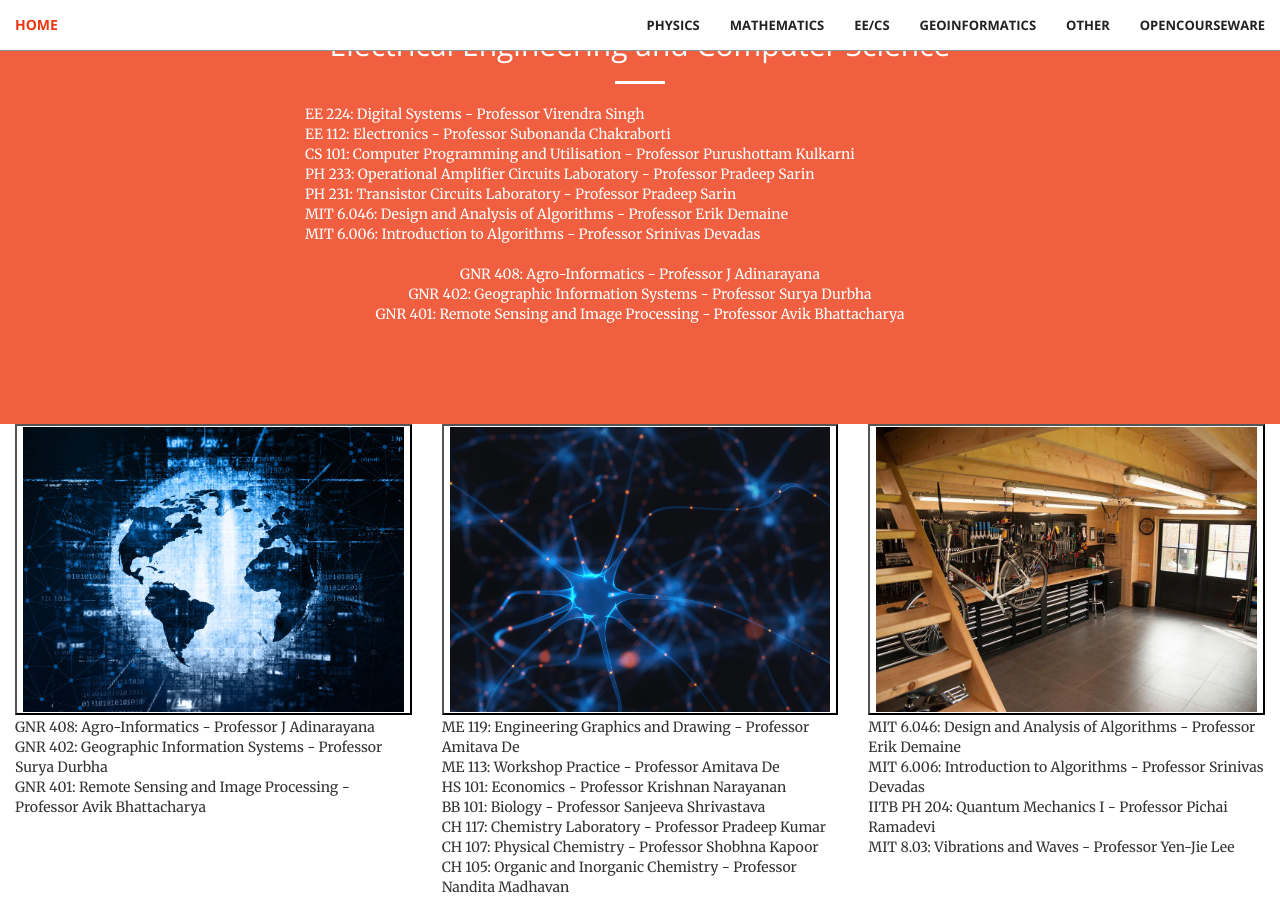
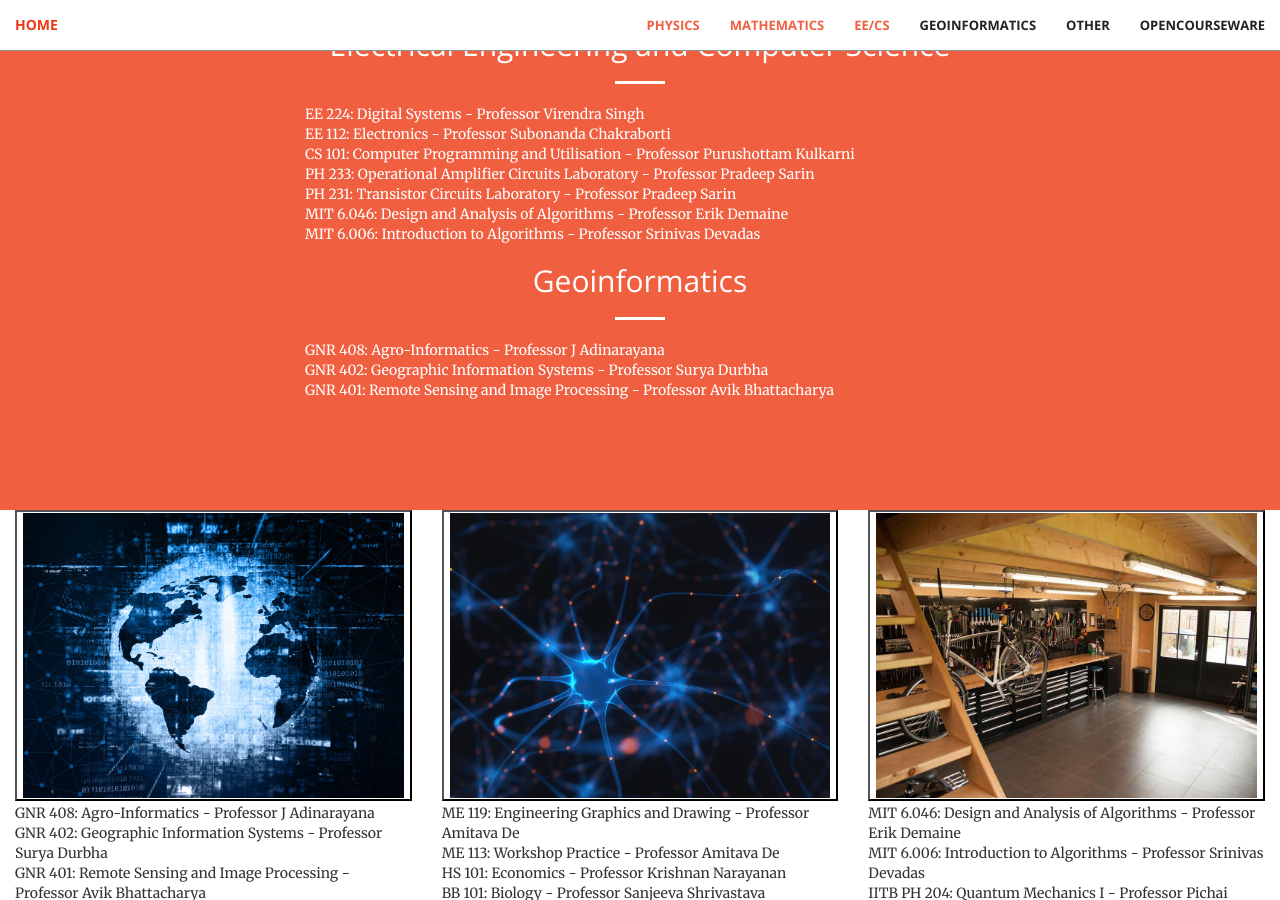
Before and after one commit to aravindbharathi/aravindbharathi.github.io, a Jekyll site: the page courses/index.html, which Jekyll copies as it is, in a window 1280 px wide and 900 px high, scrolled down 1820 px. Built offline with Jekyll 4.4.1, drawn with Linux system fonts in a browser that asks for light colours.

Commit message:
Update index.html

```diff
--- a/courses/index.html
+++ b/courses/index.html
@@ -101,7 +101,7 @@
         </div>
     </header>
 
-    <section class="no-padding">
+    <section class="no-padding" id="portfolio">
         <div class="container-fluid">
             <div class="row no-gutter">
                 <div class="col-lg-4 col-sm-6">
@@ -163,7 +163,7 @@
         <div class="container">
             <div class="row">
                 <div class="col-lg-8 col-lg-offset-2 text-center">
-                  <div id="myDIV" id="portfolio">
+                  <div id="myDIV">
                     <h2 class="section-heading">Physics</h2>
                     <hr class="light">
                     <p class="text-faded">
@@ -211,7 +211,11 @@
                     </ul>
                     </p>
                   </div>
-                  <div id="myDIV4" id="portfolio2">
+                  <div id="myDIV4">
+                    <h2 class="section-heading">Geoinformatics</h2>
+                    <hr class="light">
+                    <p class="text-faded">
+                    <ul align="left">
                     GNR 408: Agro-Informatics - Professor J Adinarayana<br>
                     GNR 402: Geographic Information Systems - Professor Surya Durbha<br>
                     GNR 401: Remote Sensing and Image Processing - Professor Avik Bhattacharya
@@ -221,7 +225,7 @@
            </div>
     </section>
 
-    <section class="no-padding">
+    <section class="no-padding" id="portfolio2">
                 <div class="col-lg-4 col-sm-6">
                 <a class="portfolio-box">
                   <button onclick="myFunction4()" class="button1">
```
